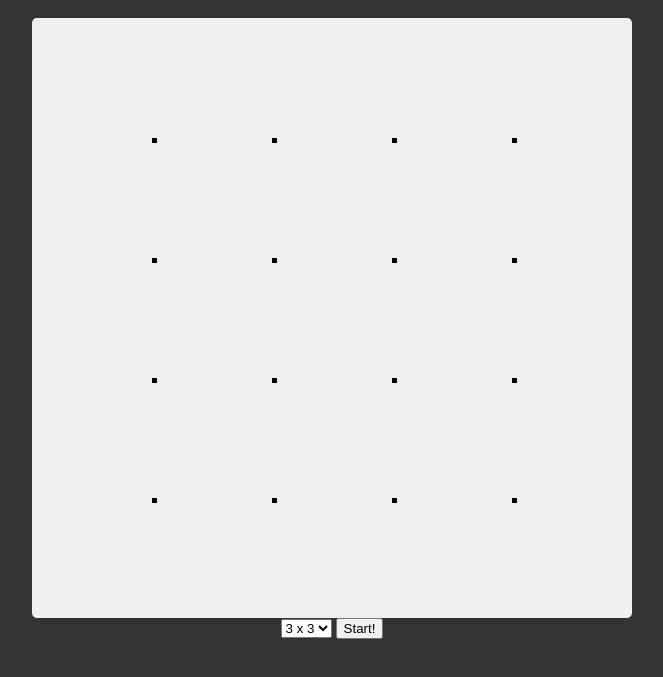
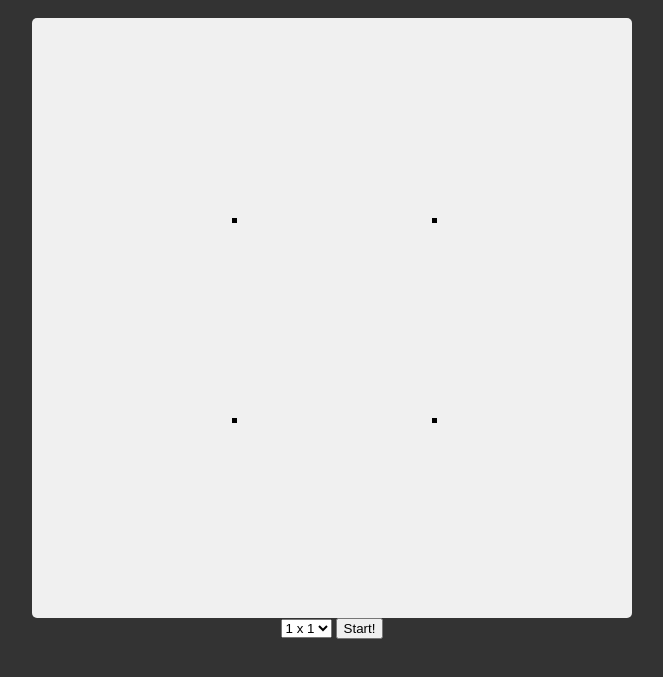
Before and after one commit to elliot-tio/LineGame, a plain HTML site: page index.html in a window 1280 px wide. Shown: the part 111-788 px from the top of the page, without its empty margins (308-971 px from the left). Drawn offline with Linux system fonts and the light colour scheme.

Commit message:
re add 1x1 and 2x2

```diff
--- a/index.html
+++ b/index.html
@@ -13,8 +13,8 @@
     <canvas id="canvas" width="600" height="600"></canvas>
     <span>
         <select id="gridSize">
-            <!-- <option value="2">1 x 1</option> -->
-            <!-- <option value="3">2 x 2</option> -->
+            <option value="2">1 x 1</option>
+            <option value="3">2 x 2</option>
             <option value="4">3 x 3</option>
             <option value="5">4 x 4</option>
             <option value="6">5 x 5</option>
```
